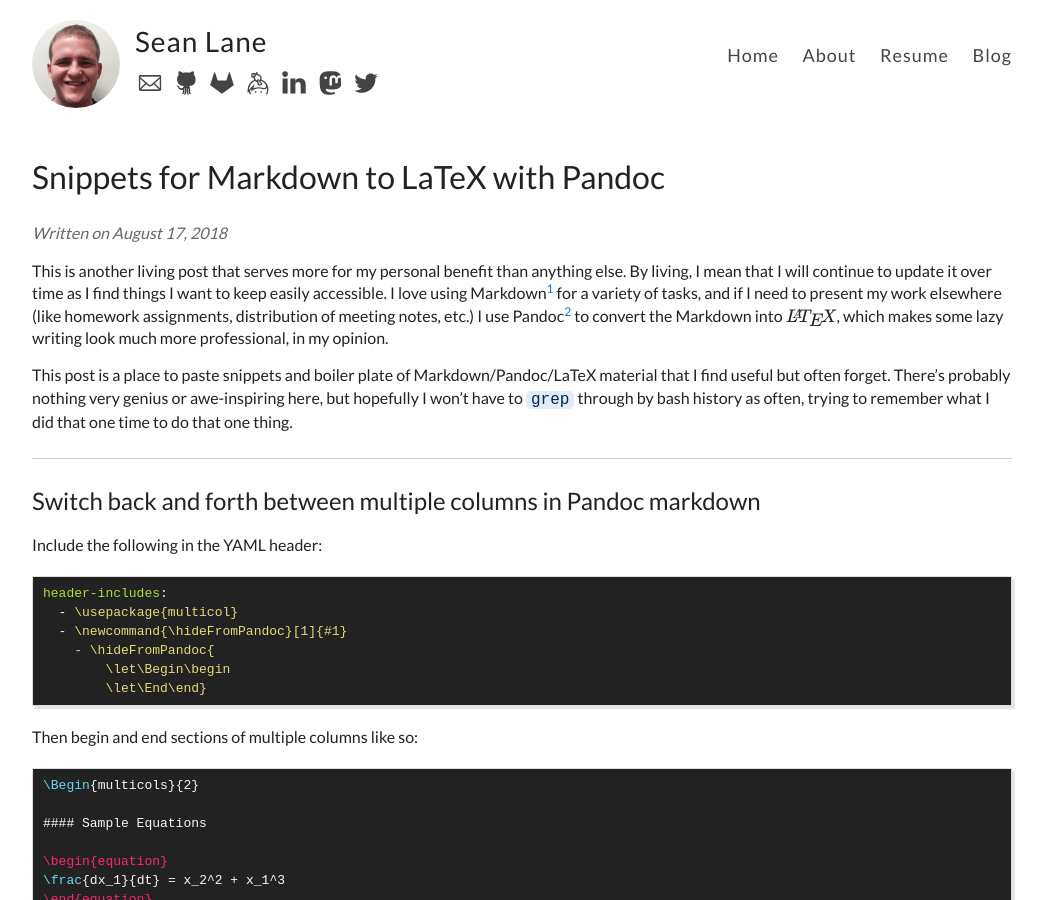
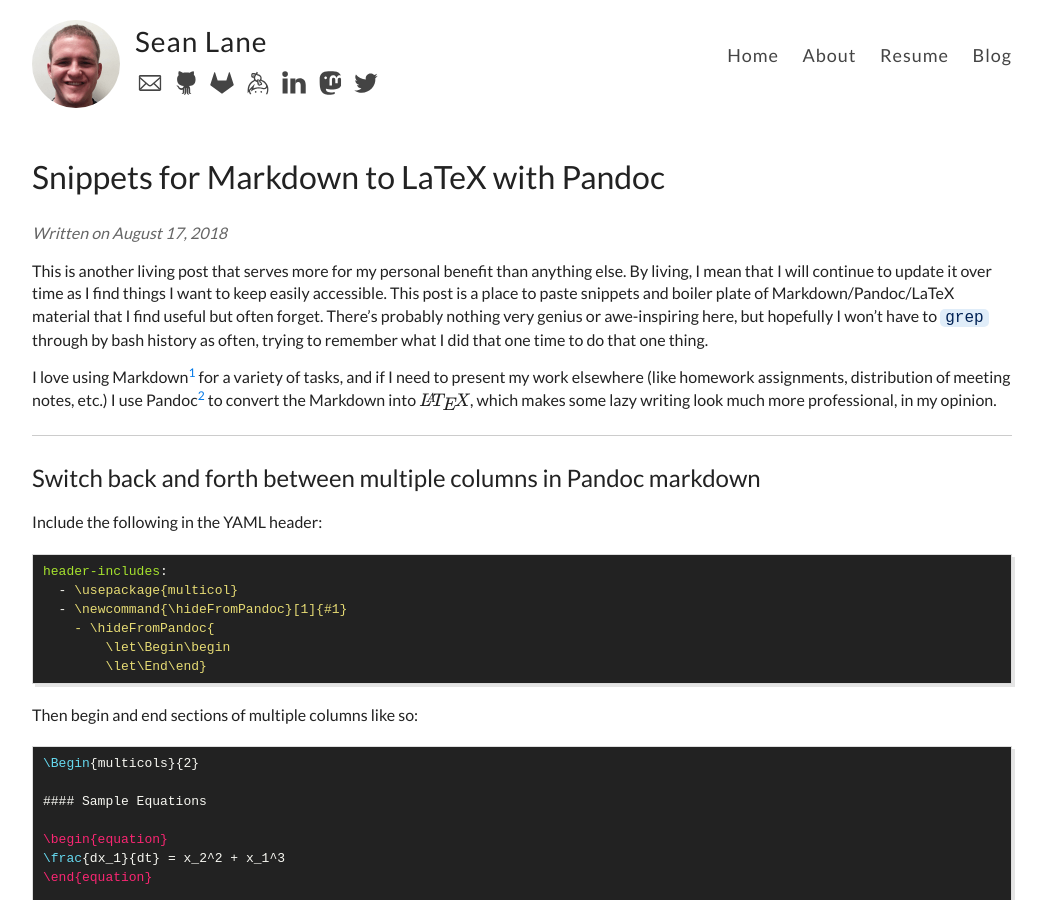
Before and after one commit to seanlane/seanlane.github.io, a Jekyll site: the page built from _posts/2018/2018-08-17-markdown-pandoc-latex-snippets.md, in a window 1280 px wide and 900 px high. Shown: the whole window, without its empty margins (118-1164 px from the left). Built offline with Jekyll 4.4.1, drawn with Linux system fonts in a browser that asks for light colours; nearby versions of some CDN libraries; formulas are drawn with MathJax 3.

```diff
--- a/_posts/2018/2018-08-17-markdown-pandoc-latex-snippets.md
+++ b/_posts/2018/2018-08-17-markdown-pandoc-latex-snippets.md
@@ -5,9 +5,9 @@ commentIssueId: 16
 tags: markdown, pandoc, latex
 ---
 
-This is another living post that serves more for my personal benefit than anything else. By living, I mean that I will continue to update it over time as I find things I want to keep easily accessible. I love using Markdown[^1] for a variety of tasks, and if I need to present my work elsewhere (like homework assignments, distribution of meeting notes, etc.) I use Pandoc[^2] to convert the Markdown into $$\LaTeX$$, which makes some lazy writing look much more professional, in my opinion.
+This is another living post that serves more for my personal benefit than anything else. By living, I mean that I will continue to update it over time as I find things I want to keep easily accessible. This post is a place to paste snippets and boiler plate of Markdown/Pandoc/LaTeX material that I find useful but often forget. There's probably nothing very genius or awe-inspiring here, but hopefully I won't have to `grep` through by bash history as often, trying to remember what I did that one time to do that one thing.
 
-This post is a place to paste snippets and boiler plate of Markdown/Pandoc/LaTeX material that I find useful but often forget. There's probably nothing very genius or awe-inspiring here, but hopefully I won't have to `grep` through by bash history as often, trying to remember what I did that one time to do that one thing.
+I love using Markdown[^1] for a variety of tasks, and if I need to present my work elsewhere (like homework assignments, distribution of meeting notes, etc.) I use Pandoc[^2] to convert the Markdown into $$\LaTeX$$, which makes some lazy writing look much more professional, in my opinion.
 
 ---
 
```
